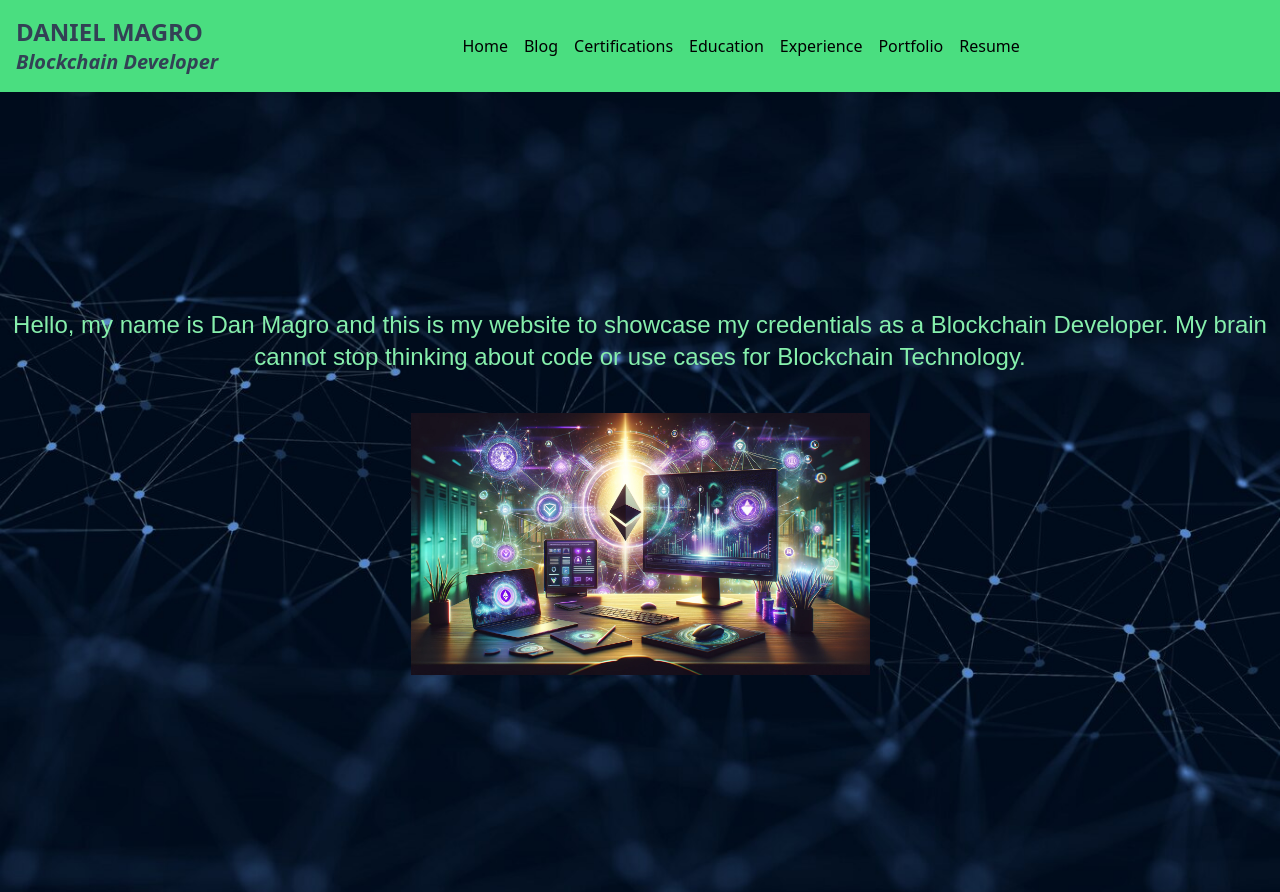
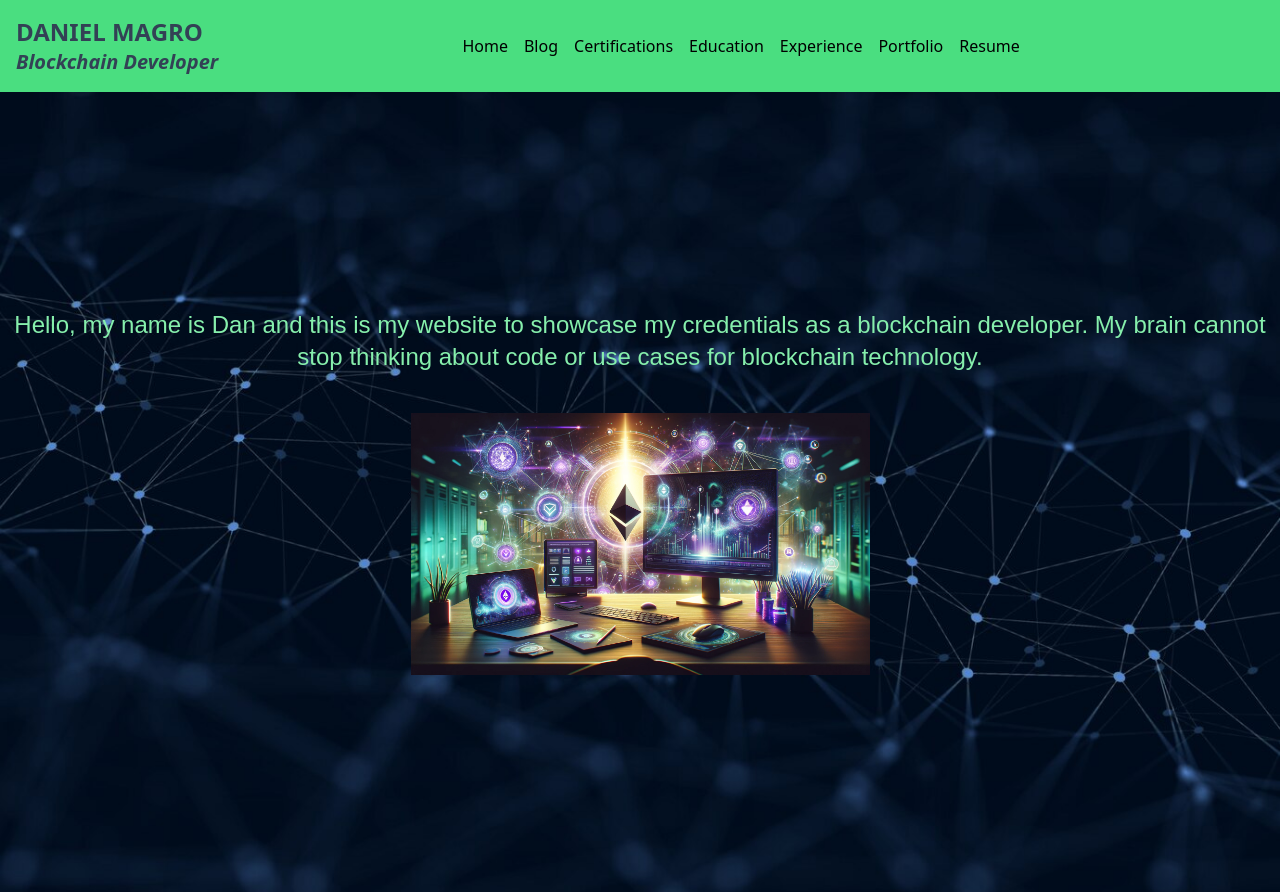
Before and after one commit to DanDo385/my-website, a Next.js app: page / in a window 1280 px wide. Built offline with nearby package versions, Linux system fonts and the light colour scheme; a web font is replaced by a local one.

Commit message:
testing new carousel

```diff
--- a/pages/index.tsx
+++ b/pages/index.tsx
@@ -15,7 +15,7 @@ const Home = () => {
                 {/* Text with Electrolize font and TailwindCSS text color and size */}
                 <div className="flex flex-col items-center justify-center h-full">
                     <h2 className="font-electrolize text-green-300 text-center text-2xl" style={{ fontFamily: 'Electrolize, sans-serif' }}>
-                        Hello, my name is Dan Magro and this is my website to showcase my credentials as a Blockchain Developer. My brain cannot stop thinking about code or use cases for Blockchain Technology.
+                        Hello, my name is Dan and this is my website to showcase my credentials as a blockchain developer. My brain cannot stop thinking about code or use cases for blockchain technology.
                     </h2>
                     {/* Image under the text */}
                     <div className="mt-10">
```
